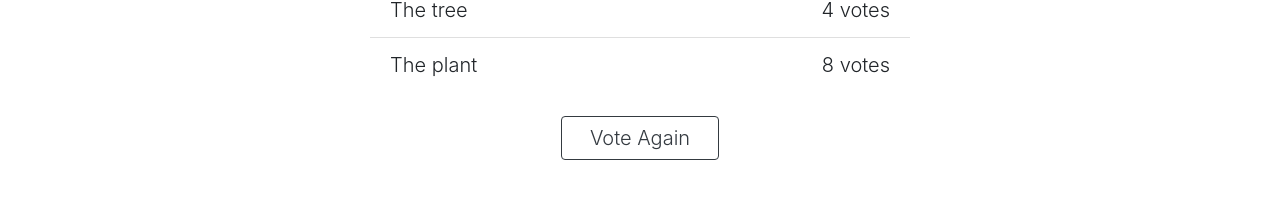
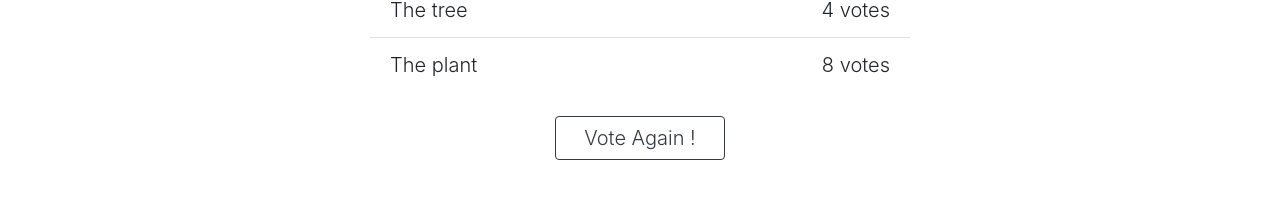
Before and after one commit to Priteshkamde/Django-Polls, a Django app: page /1/results/ in a window 1280 px wide. Shown: the part 720-928 px from the top of the page. Run offline with Django 3.2, Linux system fonts and the light colour scheme; data comes from the database, SQL or seed files in the repository; some libraries are stand-ins or nearby versions.

Commit message:
Update in Poll Results

```diff
--- a/polls/templates/polls/results.html
+++ b/polls/templates/polls/results.html
@@ -30,7 +30,7 @@
 
     <a href="{% url 'polls:detail' question.id %}">
             <button class="btn btn-outline-dark mt-4" type="submit">
-                    <span class="lead p-3">Vote Again</span>
+                    <span class="lead p-3">Vote Again !</span>
             </button>
     </a>
     </div>
```
